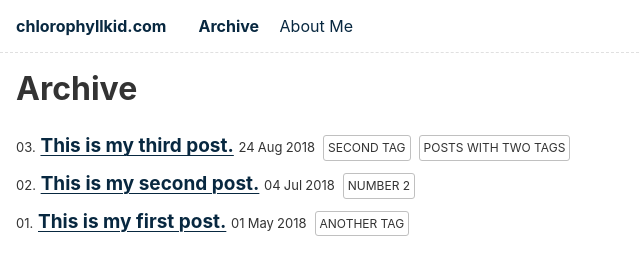
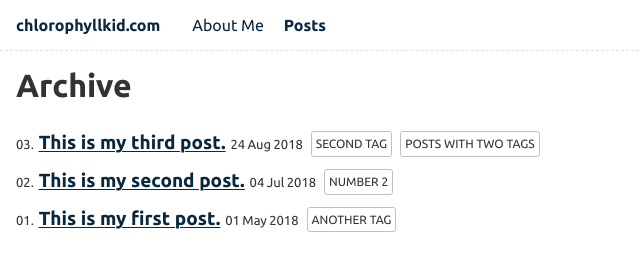
Before and after one commit to chlorophyllkid/website, an Eleventy site: page src/pages/archive.njk in a window 1280 px wide. Shown: the whole page, without its empty margins (0-640 px from the left). Built offline with nearby package versions, Linux system fonts and the light colour scheme; Eleventy itself is replaced by a stand-in of ours; files that its build step writes are made by us from their sources; files whose address does not match are found by name.

Commit message:
change font to Ubuntu

```diff
--- a/src/_includes/layouts/base.njk
+++ b/src/_includes/layouts/base.njk
@@ -7,6 +7,8 @@
     <meta name="description" content="{{ description or metadata.description }}">
     <meta name="generator" content="{{ eleventy.generator }}">
     <link rel="stylesheet" href="{{ '/css/index.css' | url }}">
+    <link rel="preload" href={{ '/fonts/ubuntu-v20-latin-regular.woff2' | url }} as="font" type="font/woff2" crossorigin>
+    <link rel="preload" href={{ '/fonts/ubuntu-v20-latin-700.woff2' | url }} as="font" type="font/woff2" crossorigin>
     <link rel="alternate" href="{{ metadata.feed.path | url }}" type="application/atom+xml" title="{{ metadata.title }}">
     <link rel="alternate" href="{{ metadata.jsonfeed.path | url }}" type="application/json" title="{{ metadata.title }}">
   </head>
--- a/src/css/index.css
+++ b/src/css/index.css
@@ -1,4 +1,4 @@
-@import './partials/_defaults.css';
+@import './partials/_fonts.css';
 @import './partials/_theme.css';
 @import './partials/_global.css';
 
--- a/src/css/partials/_defaults.css
+++ /dev/null
@@ -1,6 +0,0 @@
-/* Defaults */
-:root {
-  --font-family: -apple-system, system-ui, sans-serif;
-  --font-family-monospace: Consolas, Menlo, Monaco, Andale Mono WT, Andale Mono, Lucida Console, Lucida Sans Typewriter,
-    DejaVu Sans Mono, Bitstream Vera Sans Mono, Liberation Mono, Nimbus Mono L, Courier New, Courier, monospace;
-}
--- /dev/null
+++ b/src/css/partials/_fonts.css
@@ -0,0 +1,26 @@
+@font-face {
+  font-family: 'Ubuntu';
+  font-style: normal;
+  font-weight: 400;
+  font-display: swap;
+  src: url('../fonts/ubuntu-v20-latin-regular.woff2') format('woff2'),
+    url('../fonts/ubuntu-v20-latin-regular.woff') format('woff'),
+    url('../fonts/ubuntu-v20-latin-regular.ttf') format('truetype');
+}
+
+@font-face {
+  font-family: 'Ubuntu';
+  font-style: normal;
+  font-weight: 700;
+  font-display: swap;
+  src: url('../fonts/ubuntu-v20-latin-700.woff2') format('woff2'),
+    url('../fonts/ubuntu-v20-latin-700.woff') format('woff'),
+    url('../fonts/ubuntu-v20-latin-700.ttf') format('truetype');
+}
+
+:root {
+  --font-family: Ubuntu, -apple-system, system-ui, sans-serif;
+  --font-family-monospace: Fira Code, Consolas, Menlo, Monaco, Andale Mono WT, Andale Mono, Lucida Console,
+    Lucida Sans Typewriter, DejaVu Sans Mono, Bitstream Vera Sans Mono, Liberation Mono, Nimbus Mono L, Courier New,
+    Courier, monospace;
+}
--- a/src/css/partials/_theme.css
+++ b/src/css/partials/_theme.css
@@ -1,4 +1,3 @@
-/* Theme colors */
 :root {
   --color-gray-20: #e0e0e0;
   --color-gray-50: #c0c0c0;
--- a/src/pages/about/index.md
+++ b/src/pages/about/index.md
@@ -5,7 +5,7 @@ title: About Me
 templateClass: tmpl-post
 eleventyNavigation:
   key: About Me
-  order: 2
+  order: 1
 ---
 
 I am a person that writes stuff.
--- a/src/pages/archive.njk
+++ b/src/pages/archive.njk
@@ -2,7 +2,7 @@
 layout: layouts/home.njk
 permalink: /posts/
 eleventyNavigation:
-  key: Archive
+  key: Posts
   order: 1
 ---
 
```
Also changed, not shown: .eleventy.js, src/fonts/ubuntu-v20-latin-700.ttf (added), src/fonts/ubuntu-v20-latin-700.woff (added), src/fonts/ubuntu-v20-latin-700.woff2 (added), src/fonts/ubuntu-v20-latin-regular.ttf (added), src/fonts/ubuntu-v20-latin-regular.woff (added), src/fonts/ubuntu-v20-latin-regular.woff2 (added).
